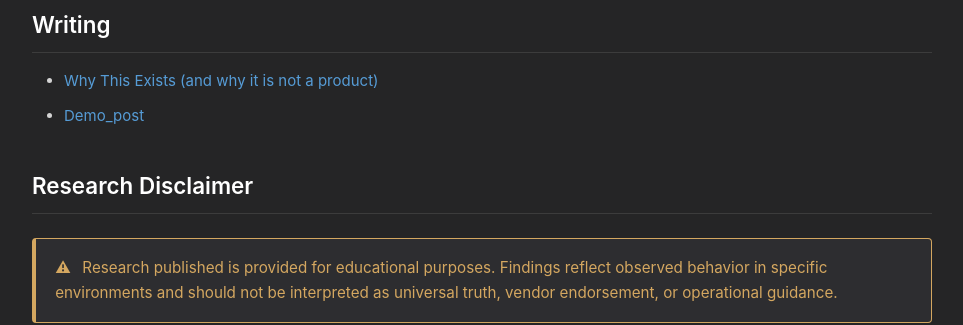
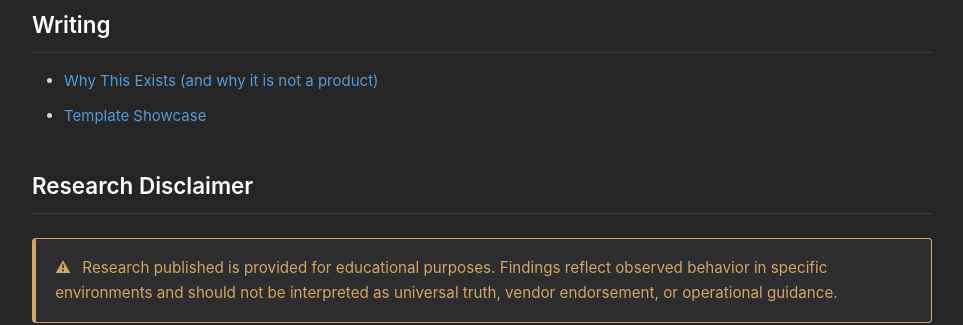
Before and after one commit to gottlabs/home, a Jekyll site: the page built from index.md, in a window 1280 px wide. Shown: the part 591-916 px from the top of the page, without its empty margins (158-1121 px from the left). Built offline with Jekyll 4.4.1, drawn with Linux system fonts in a browser that asks for light colours.

Commit message:
Update index.md

```diff
--- a/index.md
+++ b/index.md
@@ -16,13 +16,16 @@ This site exists to publish research. Any resemblance to marketing is coincident
 - Defensive tradeoffs and empirical outcomes
 
 ### Writing
-- [Why This Exists (and why it is not a product)](_posts/2025-12-28-the_why.md)
-- [Demo_post](_posts/demo_post.md)
+
+- [Why This Exists (and why it is not a product)]({{ site.baseurl }}/2025/12/28/the_why.html)
+- [Template Showcase]({{ site.baseurl }}/2025/12/29/demo_post.html)
 
 ### Research Disclaimer
+
 <span class="disclaimer">
 Research published is provided for educational purposes. Findings reflect observed behavior in specific environments and should not be interpreted as universal truth, vendor endorsement, or operational guidance.
 </span>
+
 <span class="disclaimer">
 Techniques discussed may be incomplete, ineffective, or rendered obsolete without notice. Readers are expected to apply judgment, skepticism, and basic security hygiene.
 </span>
```
